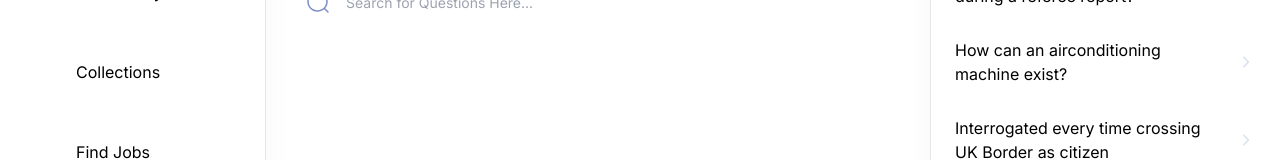
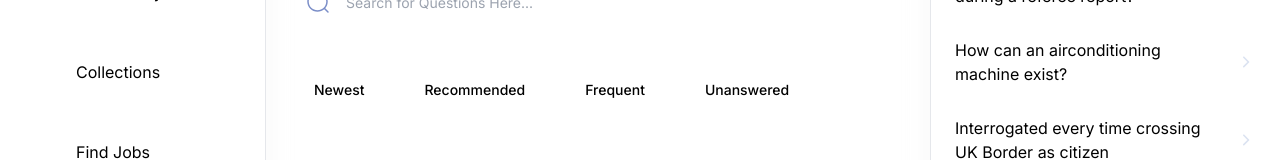
Before and after one commit to KSuphawit/minoverflow, a Next.js app: page / in a window 1280 px wide. Shown: the part 260-420 px from the top of the page. Built offline with nearby package versions, Linux system fonts and the light colour scheme; no server answers.

Commit message:
wip: home filter

```diff
--- a/app/(root)/(home)/page.tsx
+++ b/app/(root)/(home)/page.tsx
@@ -1,3 +1,4 @@
+import HomeFilters from "@/components/home/HomeFilters";
 import Filter from "@/components/shared/Filter";
 import LocalSearchbar from "@/components/shared/search/LocalSearchbar";
 import { Button } from "@/components/ui/button";
@@ -30,6 +31,7 @@ export default function Home() {
           containerClasses="hidden max-md:flex"
         />
       </div>
+      <HomeFilters />
     </>
   );
 }
--- /dev/null
+++ b/components/home/HomeFilters.tsx
@@ -0,0 +1,33 @@
+"use client";
+import { Button } from "@/components/ui/button";
+import { HomePageFilters } from "@/constants/filter";
+import { useState } from "react";
+
+function HomeFilters() {
+  const [active, setActive] = useState("");
+
+  const handleClick = (item: string) => {
+    if (active === item) {
+      setActive("");
+      return;
+    }
+    setActive(item);
+  };
+
+  return (
+    <div className="mt-10 flex gap-3">
+      {HomePageFilters.map((item) => (
+        <Button
+          key={item.value}
+          className={`body-medium background-light800_dark400 rounded-lg px-6 py-3 capitalize
+          ${active === item.value ? "" : ""}`}
+          onClickCapture={() => handleClick(item.value)}
+        >
+          {item.name}
+        </Button>
+      ))}
+    </div>
+  );
+}
+
+export default HomeFilters;
```
